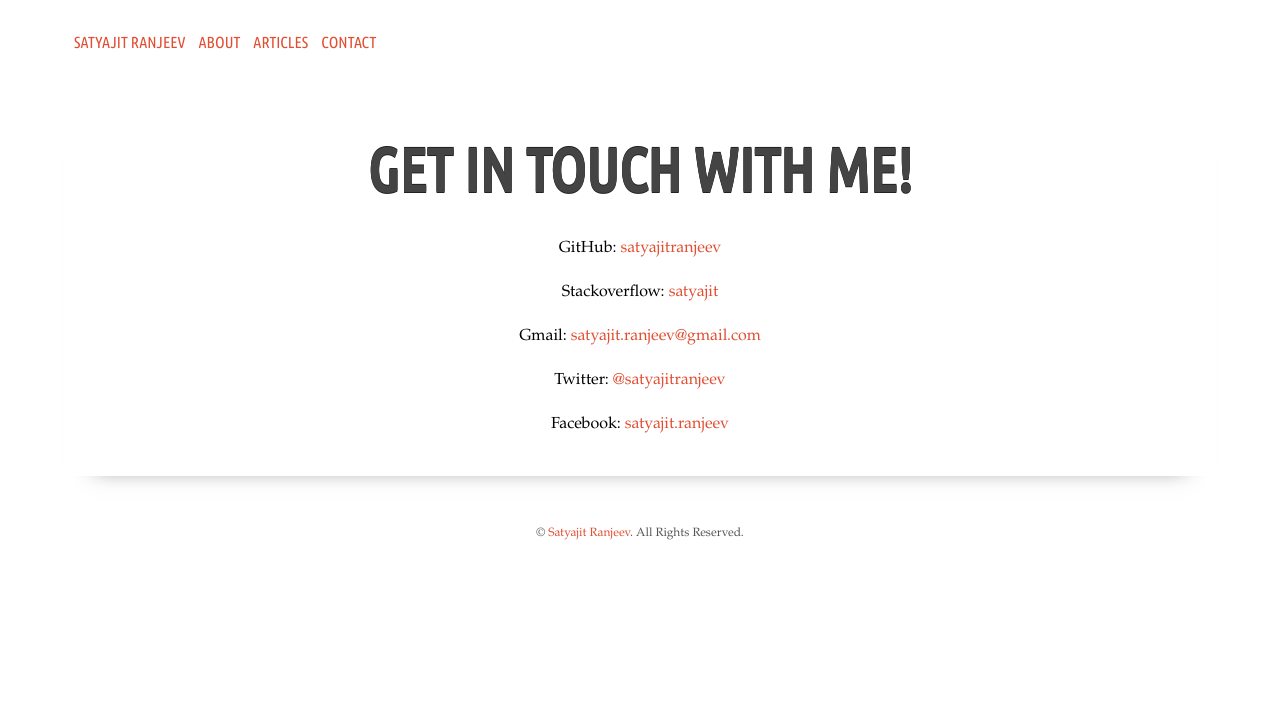
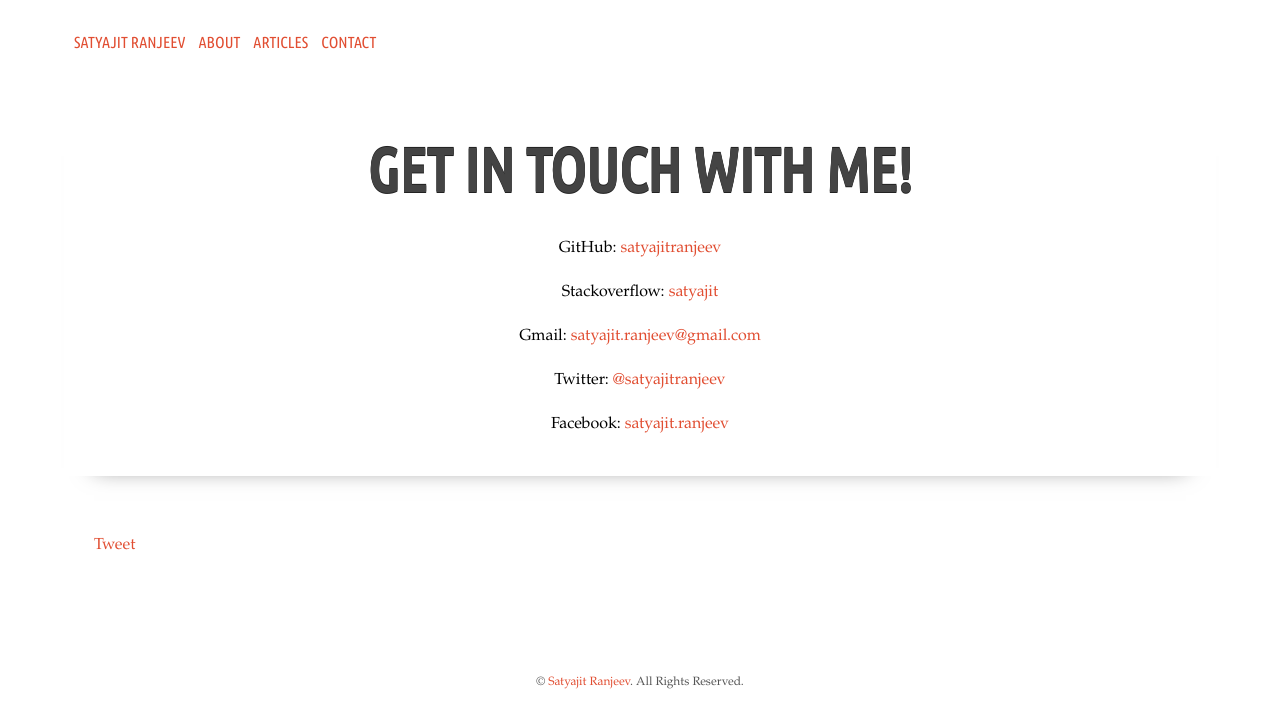
Before and after one commit to satran/satran.github.io, a Jekyll site: the page built from contact/index.html, in a window 1280 px wide. Shown: the top 728 px of the page. Built offline with Jekyll 4.4.1, drawn with Linux system fonts in a browser that asks for light colours; comment, search, counter and statistics services are not loaded.

Commit message:
Added the social buttons.

```diff
--- a/_layouts/default.html
+++ b/_layouts/default.html
@@ -37,6 +37,32 @@
 
         <div id="main">
                 {{ content }}
+        <div id="social">
+            <div><a href="https://twitter.com/share" class="twitter-share-button" data-via="satyajitranjeev">Tweet</a></div>
+            <div><g:plusone size="medium" annotation="inline"></g:plusone></div>
+            <div class="fb-like" data-send="true" data-width="450" data-show-faces="true"></div>
+        </div>
+<!-- Google +1 -->
+<script type="text/javascript">
+  (function() {
+    var po = document.createElement('script'); po.type = 'text/javascript'; po.async = true;
+    po.src = 'https://apis.google.com/js/plusone.js';
+    var s = document.getElementsByTagName('script')[0]; s.parentNode.insertBefore(po, s);
+  })();
+</script>
+
+<!-- Facebook like-->
+<div id="fb-root"></div>
+<script>(function(d, s, id) {
+  var js, fjs = d.getElementsByTagName(s)[0];
+  if (d.getElementById(id)) return;
+  js = d.createElement(s); js.id = id;
+  js.src = "//connect.facebook.net/en_US/all.js#xfbml=1";
+  fjs.parentNode.insertBefore(js, fjs);
+}(document, 'script', 'facebook-jssdk'));</script>
+
+<!-- Twitter share -->
+        <script>!function(d,s,id){var js,fjs=d.getElementsByTagName(s)[0];if(!d.getElementById(id)){js=d.createElement(s);js.id=id;js.src="//platform.twitter.com/widgets.js";fjs.parentNode.insertBefore(js,fjs);}}(document,"script","twitter-wjs");</script>
         </div><!-- #main -->
 
 
--- a/css/base.css
+++ b/css/base.css
@@ -275,3 +275,9 @@ hr.center{
 .clear{
     clear: both;
 }
+#social{
+    padding: 20px;
+}
+#social div{
+    padding: 10px;
+}
```
